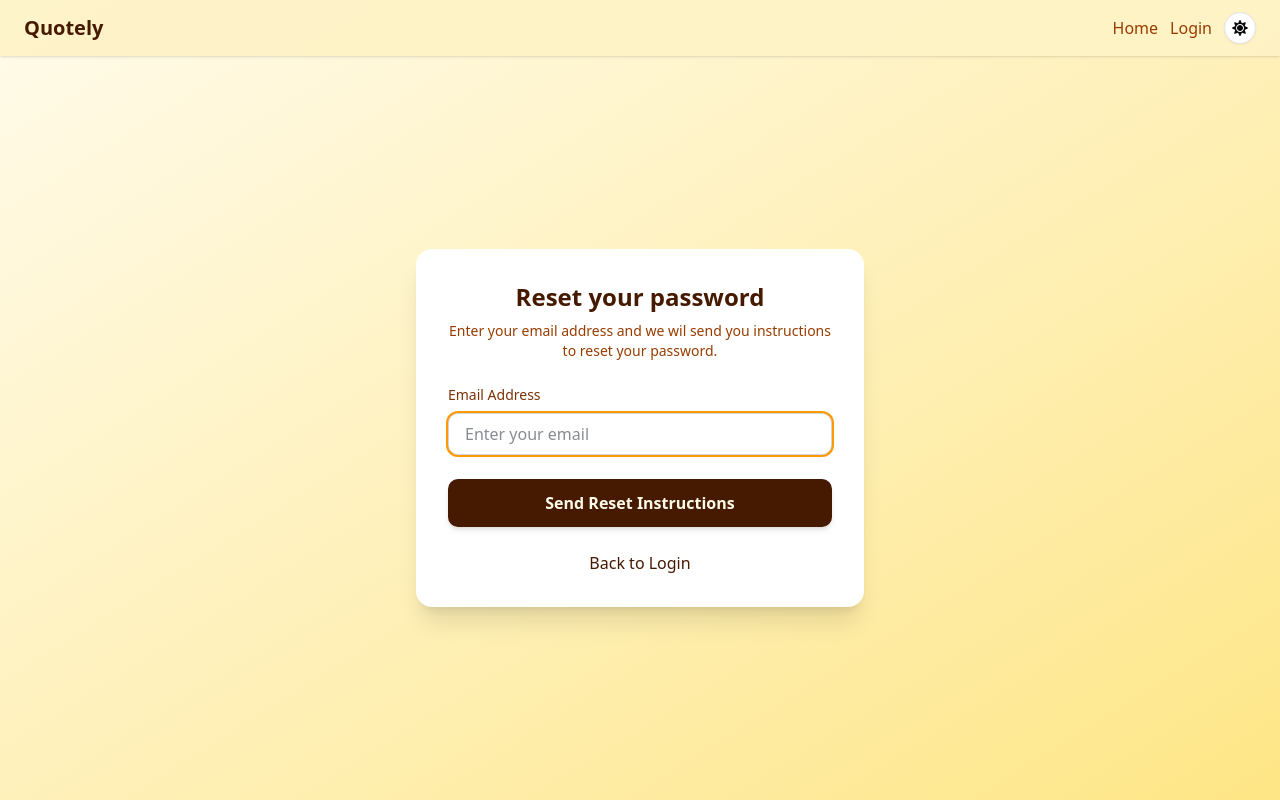
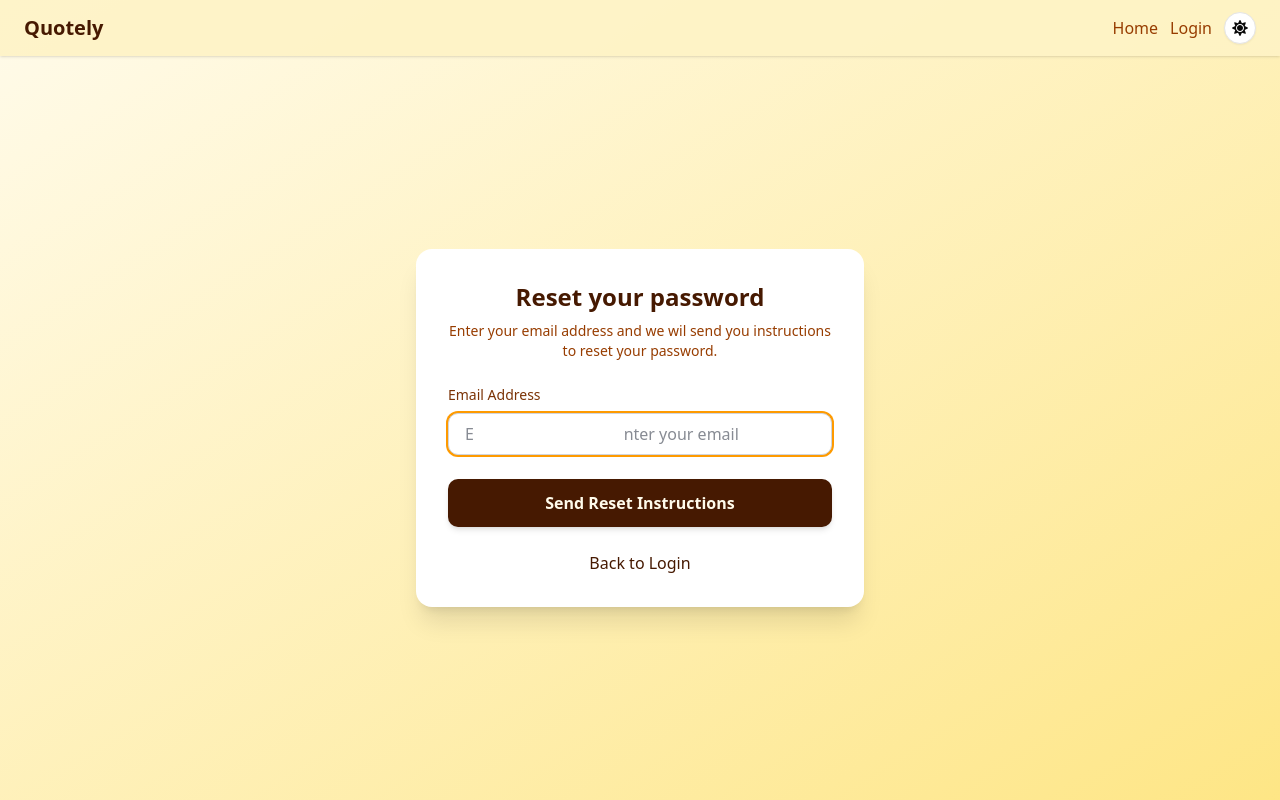
Before and after one commit to fides-3/Quotely, a Next.js app in the folder frontend/: page /passwordreset in a window 1280 px wide. Built offline with nearby package versions, Linux system fonts and the light colour scheme.

Commit message:
added code

```diff
--- a/frontend/app/passwordreset/page.tsx
+++ b/frontend/app/passwordreset/page.tsx
@@ -137,7 +137,8 @@ export default function PasswordReset() {
                                     autoFocus
                                     value={email}
                                     onChange={handleEmailChange}
-                                    placeholder="Enter your email"
+                                    placeholder="E
+                                    nter your email"
                                     className="w-full rounded-lg border border-gray-300 dark:border-gray-600 bg-white dark:bg-gray-700 text-gray-900 dark:text-gray-100 px-4 py-2 focus:ring-2 focus:ring-amber-500 dark:focus:ring-amber-400 focus:outline-none"
                                     disabled={loading}
                                 />
```
